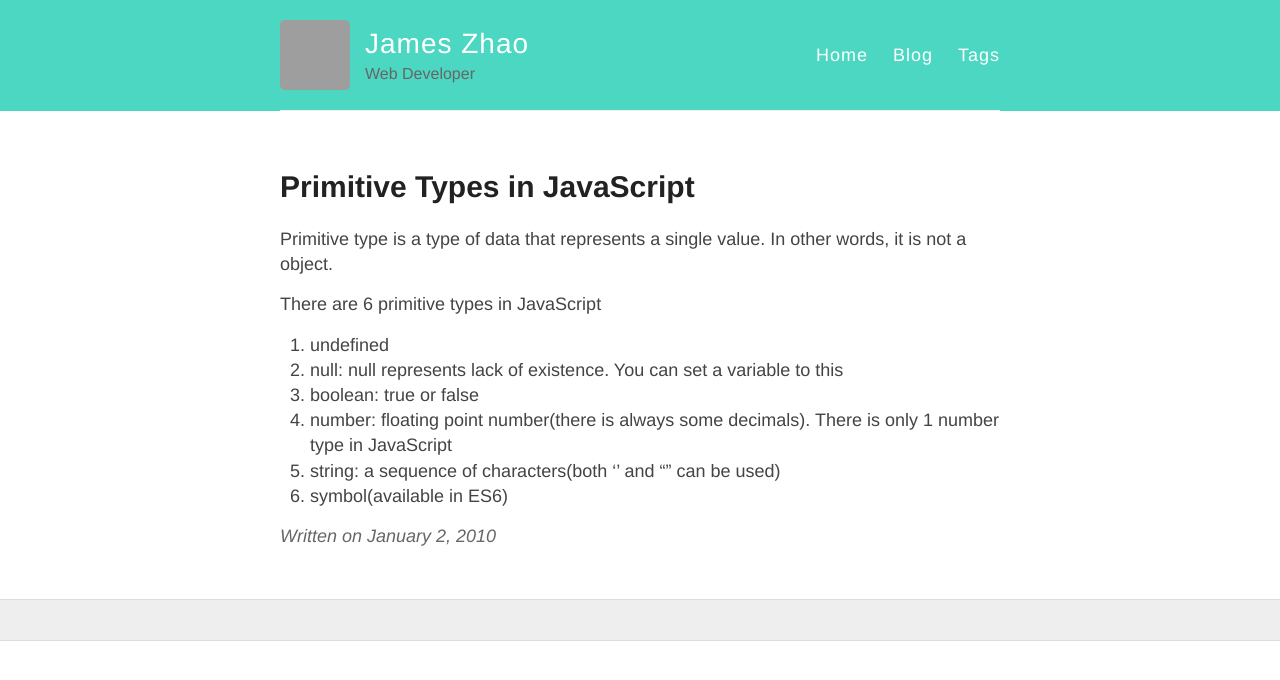
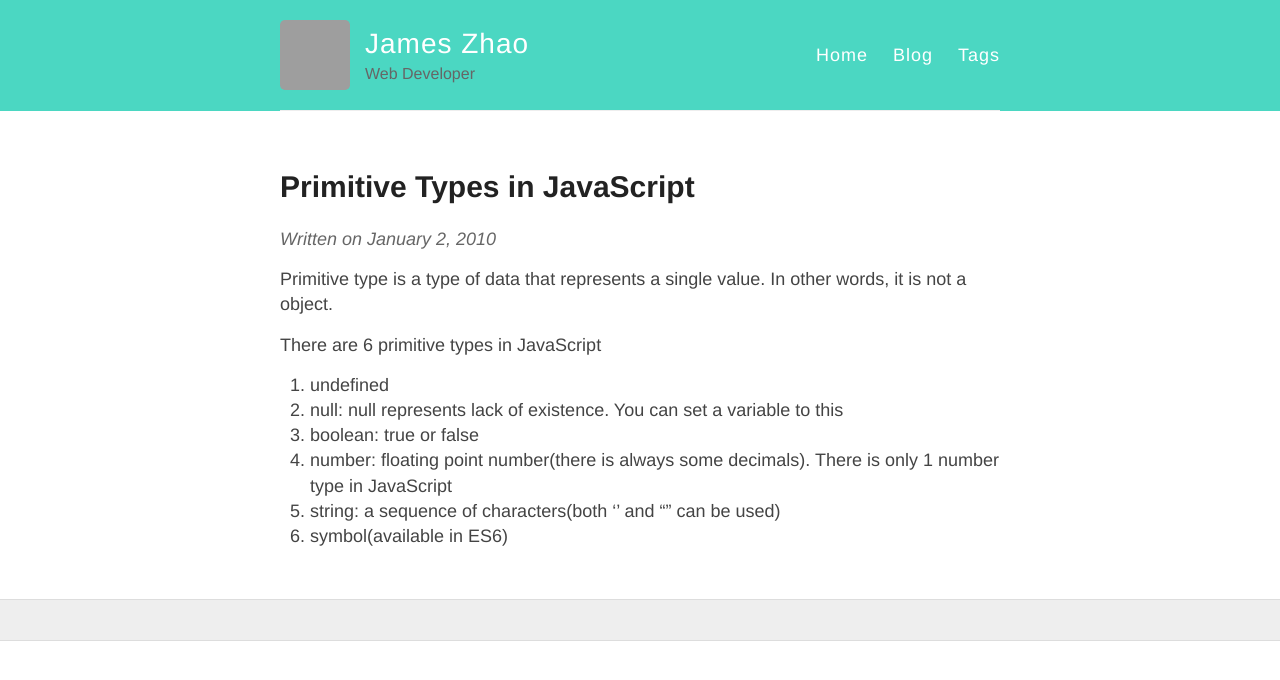
Before and after one commit to jameskzhao/site, a Jekyll site: the page built from _posts/2010-01-02-6 Primitive Types in JS.md, in a window 1280 px wide. Shown: the top 680 px of the page. Built offline with Jekyll 4.4.1, drawn with Linux system fonts in a browser that asks for light colours; grey boxes are pictures that could not be loaded.

Commit message:
Update post.html

```diff
--- a/_layouts/post.html
+++ b/_layouts/post.html
@@ -3,15 +3,21 @@
 ---
 
 <article class="post">
-  <h1>{{ page.title }}</h1>
+  <h1 class="post-title">{{ page.title }}</h1>
+
+  <div class="date">
+    Written on {{ page.date | date: "%B %e, %Y" }}
+  </div>
+
+  {% for tag in post.tags %}
+      <a class="codinfox-tag-mark" href="/tags/#{{ tag | slugify }}">{{ tag }}</a>
+  {% endfor %}
 
   <div class="entry">
     {{ content }}
   </div>
 
-  <div class="date">
-    Written on {{ page.date | date: "%B %e, %Y" }}
-  </div>
+
 
   {% include disqus.html %}
 </article>
```
